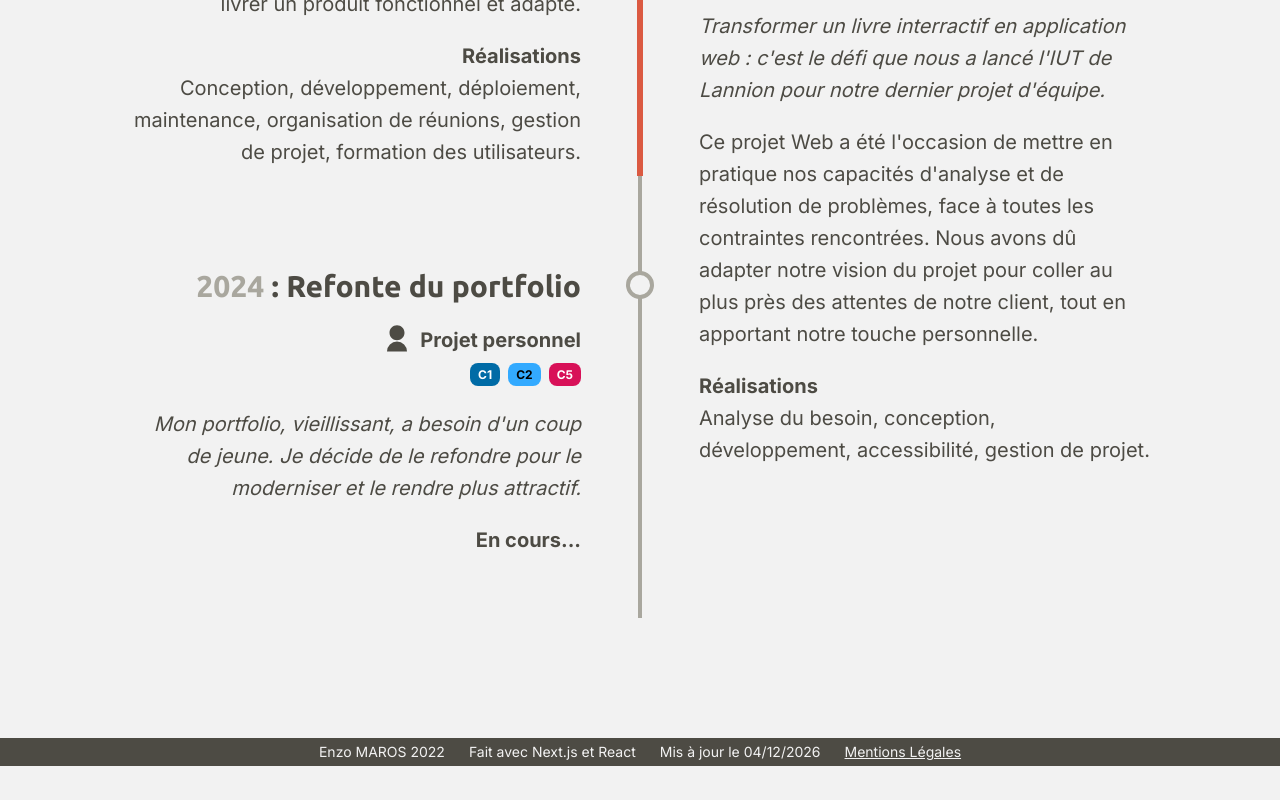
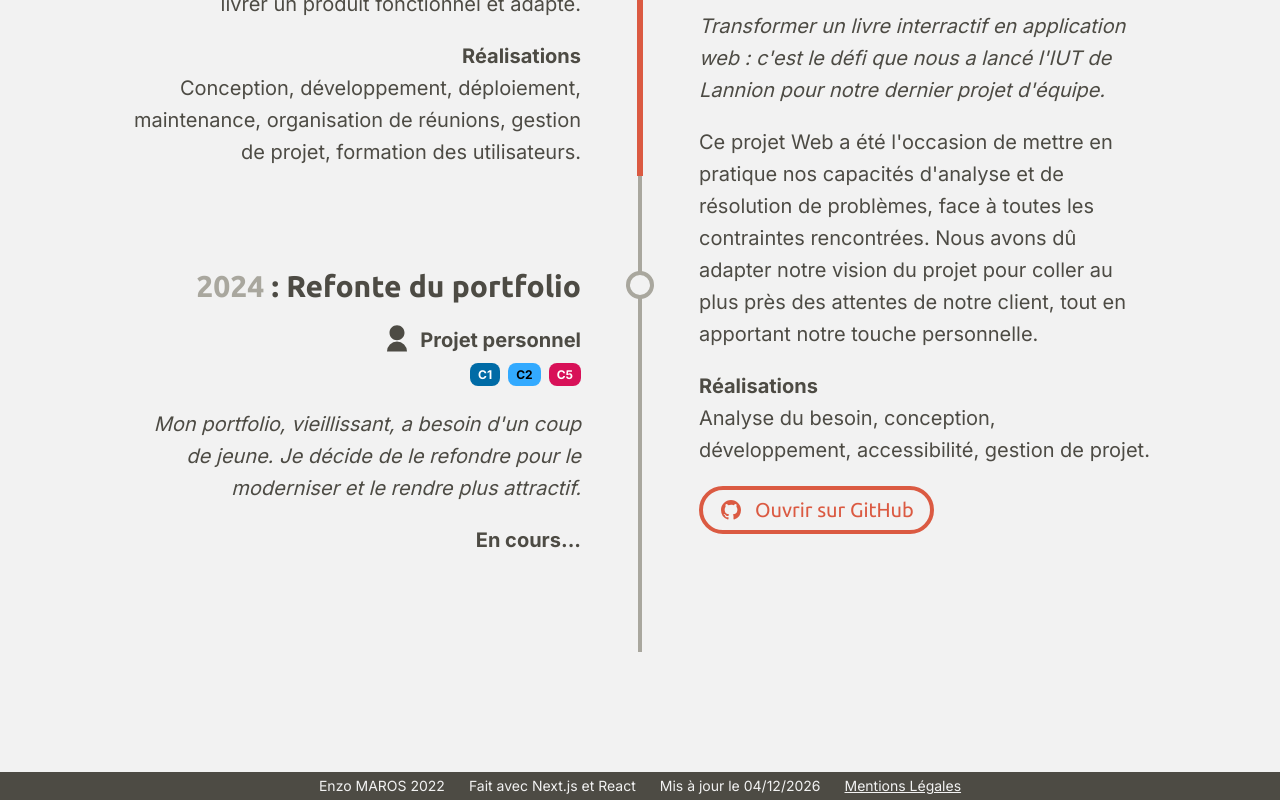
Before and after one commit to zothma/portfolio, a Next.js app: page /projets in a window 1280 px wide. Shown: the part 3016-3816 px from the top of the page. Before the commit the page ends 3782 px from the top, so only its background shows below. Built offline with nearby package versions, Linux system fonts and the light colour scheme.

Commit message:
[FIX] Lien projet livre

```diff
--- a/components/Contenu/ArticleProjets.jsx
+++ b/components/Contenu/ArticleProjets.jsx
@@ -240,6 +240,10 @@ export default function ArticleProjets() {
             <strong>Réalisations</strong><br />
             Analyse du besoin, conception, développement, accessibilité, gestion de projet.
           </p>
+
+          <p>
+            <Bouton type={TypesBtn.github} url={process.env.LINKS.PROJET_LIVRE} />
+          </p>
         </TLData>
 
         <TLData date="2024" titre="Refonte du portfolio">
--- a/next.config.js
+++ b/next.config.js
@@ -19,6 +19,7 @@ module.exports = {
       PROJET_FABRIK: "https://drive.google.com/drive/folders/1ebsTWhAVJLo_0OtBO2G9IrFOpx1axAB6?usp=sharing",
       PROJET_KOHFRAIS: "https://github.com/zothma/kohfrais",
       PROJET_PORTFOLIO: "https://github.com/zothma/portfolio",
+      PROJET_LIVRE: "https://github.com/sae56-aleph",
       PRESENTATION_FABRIK: "https://www.pepitebretagne.fr/fabrik-ta-pepite-3-mois-pour-exploser-ton-idee",
       KOHFRAIS: "https://zothma.github.io/projects/kohfrais/"
     },
```
